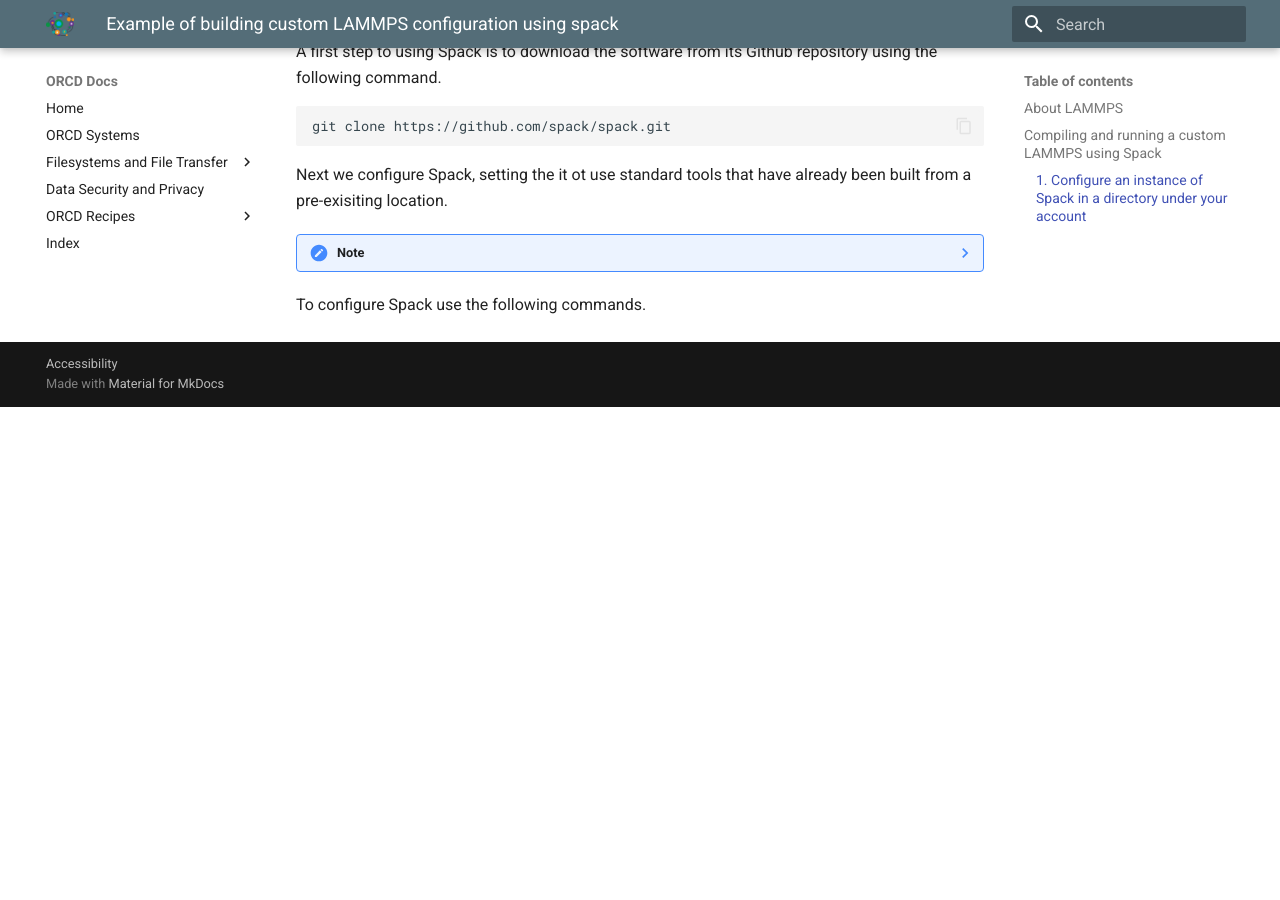
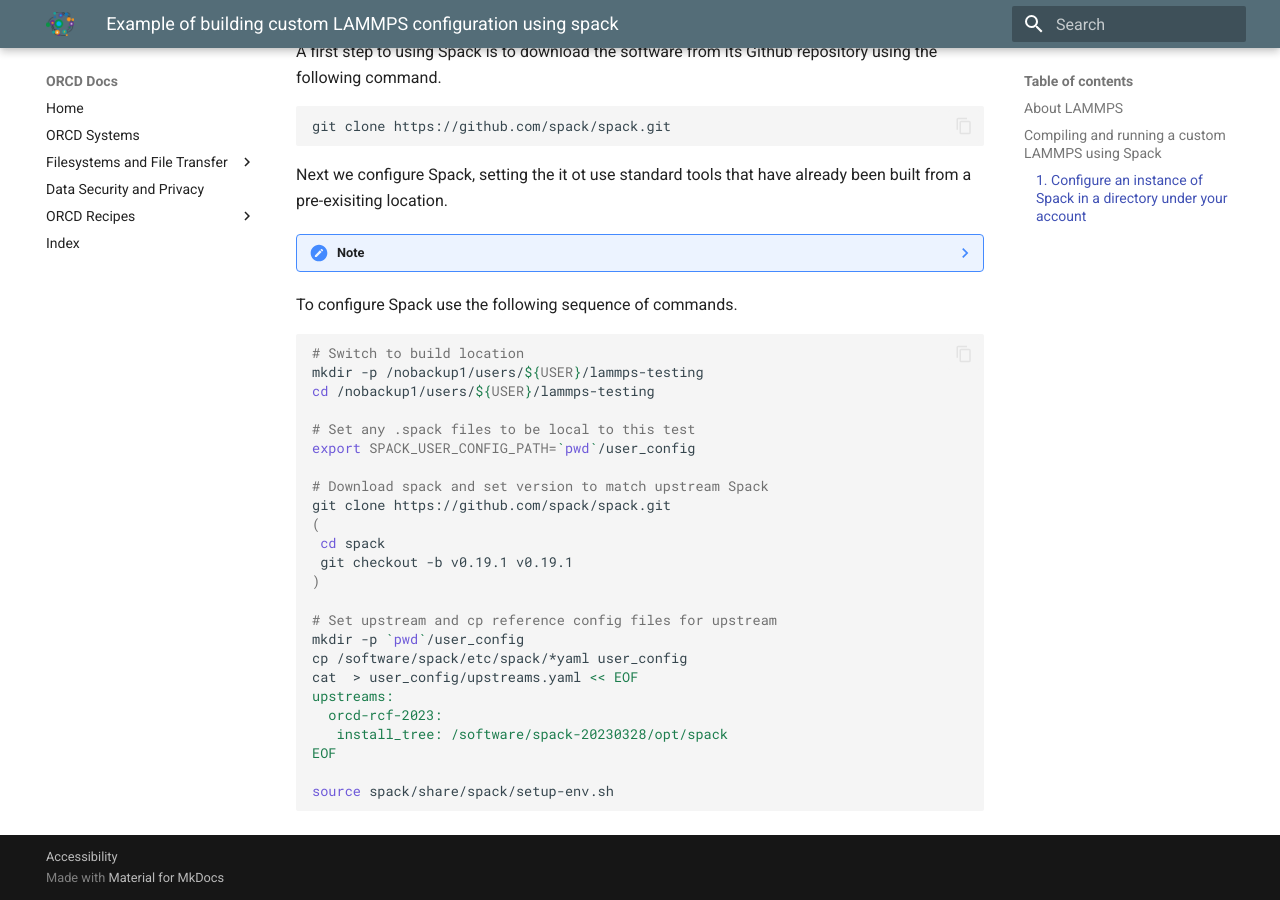
Before and after one commit to mit-orcd/orcd-docs-edit, an MkDocs documentation site: the page built from docs/recipes/lammps-with-spack.md, in a window 1280 px wide and 900 px high, scrolled down 853 px. Built offline with MkDocs 1.6.1 and Material for MkDocs 9.7.7, drawn with Linux system fonts in a browser that asks for light colours; before the commit the page ends 1260 px from its top, so only the background shows below that.

Commit message:
Add some spack setup

````diff
--- a/docs/recipes/lammps-with-spack.md
+++ b/docs/recipes/lammps-with-spack.md
@@ -47,4 +47,31 @@
     testing and performance settings, so using a pre-installed foundation is generally useful. To make a Spack _upstream_ work reliably we need to use the same tag of
     Spack as used in the upstream and provide a path name to the upstream isntallation.
 
-To configure Spack use the following commands.
+To configure Spack use the following sequence of commands.
+
+```bash
+# Switch to build location
+mkdir -p /nobackup1/users/${USER}/lammps-testing
+cd /nobackup1/users/${USER}/lammps-testing
+
+# Set any .spack files to be local to this test
+export SPACK_USER_CONFIG_PATH=`pwd`/user_config
+
+# Download spack and set version to match upstream Spack
+git clone https://github.com/spack/spack.git
+(
+ cd spack
+ git checkout -b v0.19.1 v0.19.1
+)
+
+# Set upstream and cp reference config files for upstream
+mkdir -p `pwd`/user_config
+cp /software/spack/etc/spack/*yaml user_config
+cat  > user_config/upstreams.yaml << EOF
+upstreams:
+  orcd-rcf-2023:
+   install_tree: /software/spack-20230328/opt/spack
+EOF
+
+source spack/share/spack/setup-env.sh
+```
````
